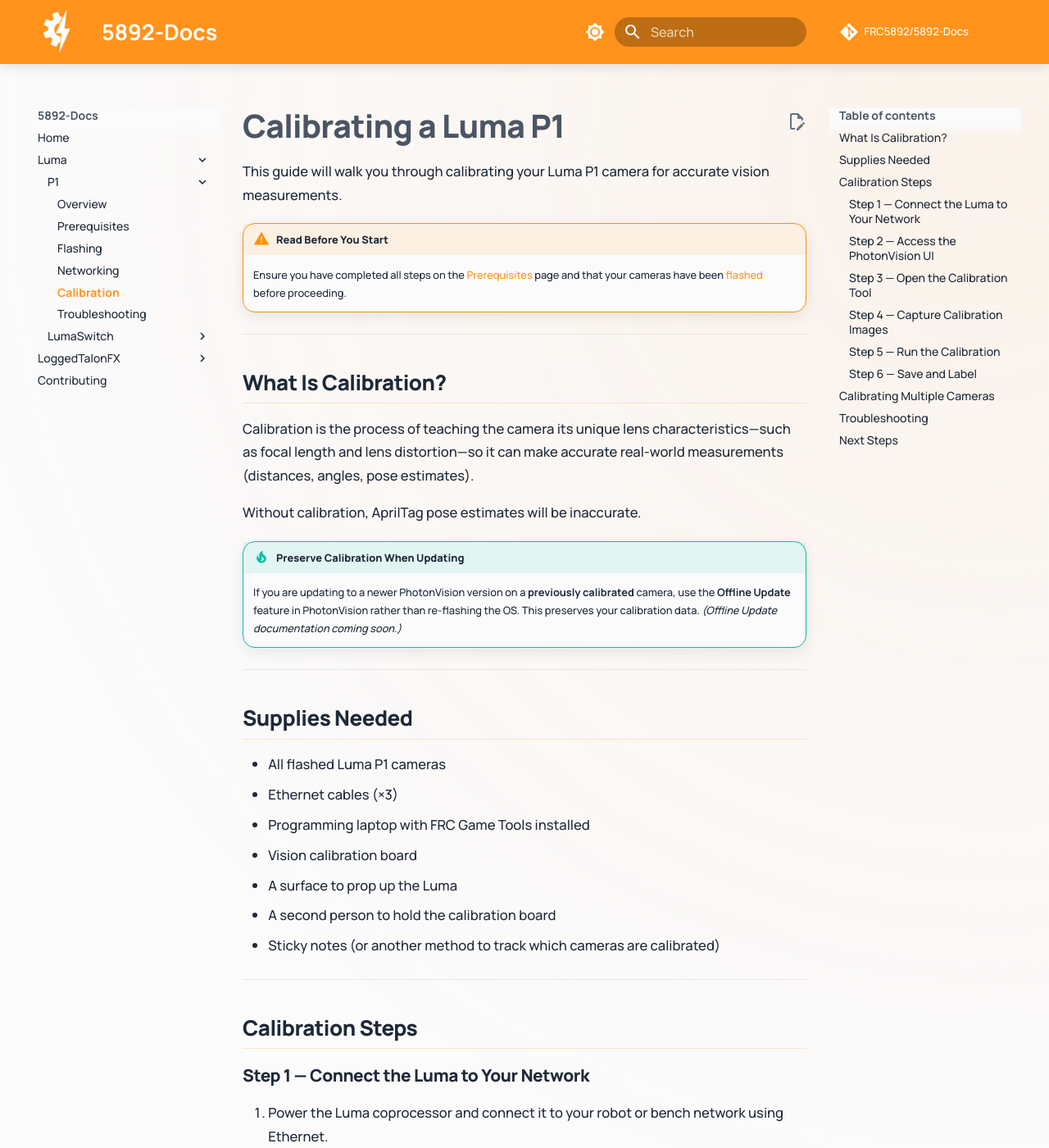
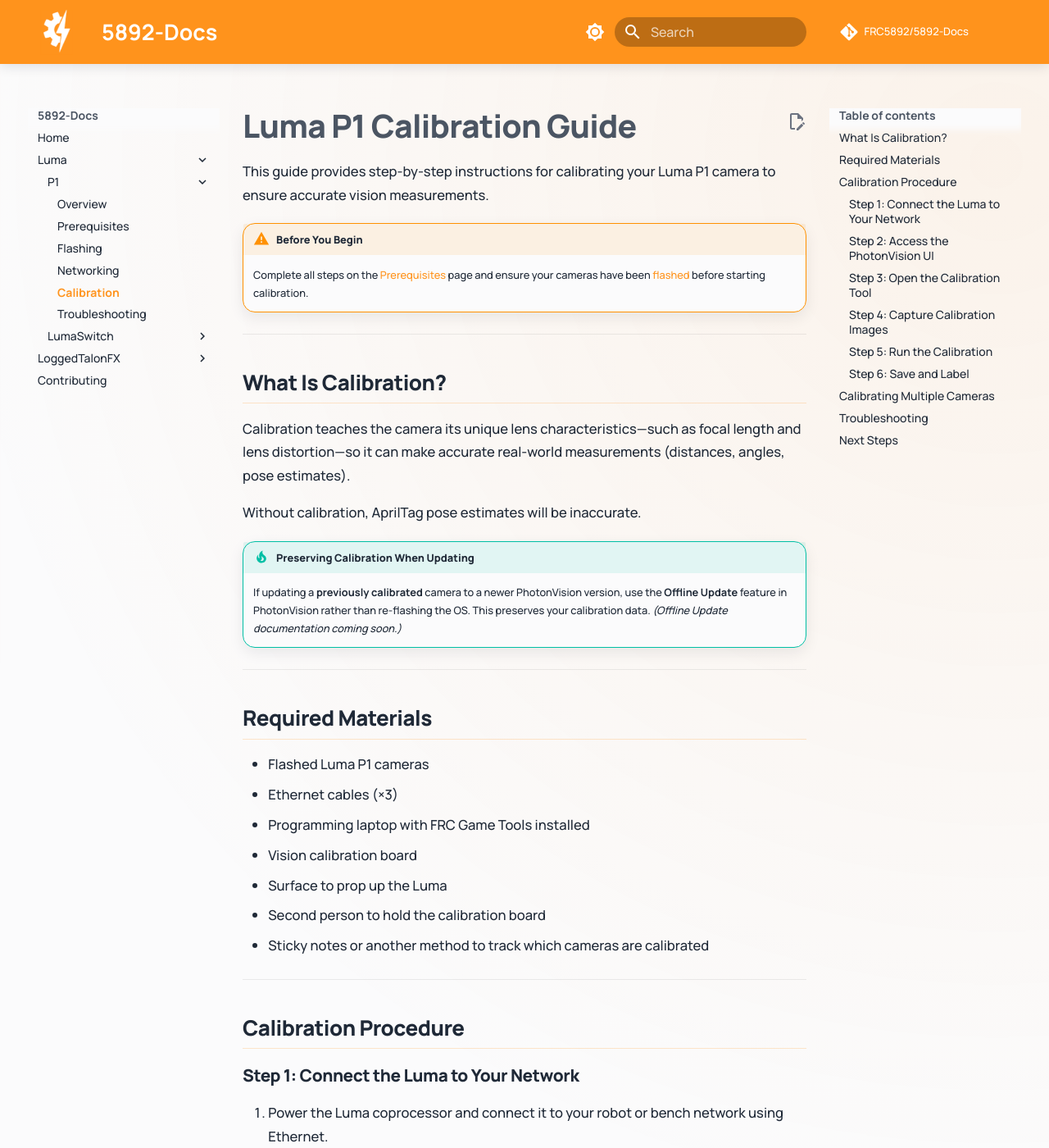
Before and after one commit to FRC5892/Luma-Docs, an MkDocs documentation site: the page built from docs/p1/calibration.md, in a window 1280 px wide and 1400 px high. Shown: the whole window at 82% size. Built offline with MkDocs 1.6.1 and Material for MkDocs 9.7.7, drawn with Linux system fonts in a browser that asks for light colours; comment, search, counter and statistics services are not loaded; some of the changed text lies outside the part shown.

Commit message:
Revise Luma P1 calibration guide: enhance clarity, update section titles, and improve formatting for better readability

```diff
--- a/docs/p1/calibration.md
+++ b/docs/p1/calibration.md
@@ -1,79 +1,80 @@
 
-# Calibrating a Luma P1
 
-This guide will walk you through calibrating your Luma P1 camera for accurate vision measurements.
+# Luma P1 Calibration Guide
 
-!!! warning "Read Before You Start"
-    Ensure you have completed all steps on the [Prerequisites](prerequisites.md) page and that your cameras have been [flashed](flashing.md) before proceeding.
+This guide provides step-by-step instructions for calibrating your Luma P1 camera to ensure accurate vision measurements.
+
+!!! warning "Before You Begin"
+    Complete all steps on the [Prerequisites](prerequisites.md) page and ensure your cameras have been [flashed](flashing.md) before starting calibration.
 
 ---
 
 ## What Is Calibration?
 
-Calibration is the process of teaching the camera its unique lens characteristics—such as focal length and lens distortion—so it can make accurate real-world measurements (distances, angles, pose estimates).
+Calibration teaches the camera its unique lens characteristics—such as focal length and lens distortion—so it can make accurate real-world measurements (distances, angles, pose estimates).
 
 Without calibration, AprilTag pose estimates will be inaccurate.
 
-!!! tip "Preserve Calibration When Updating"
-    If you are updating to a newer PhotonVision version on a **previously calibrated** camera, use the **Offline Update** feature in PhotonVision rather than re-flashing the OS. This preserves your calibration data. *(Offline Update documentation coming soon.)*
+!!! tip "Preserving Calibration When Updating"
+    If updating a **previously calibrated** camera to a newer PhotonVision version, use the **Offline Update** feature in PhotonVision rather than re-flashing the OS. This preserves your calibration data. *(Offline Update documentation coming soon.)*
 
 ---
 
-## Supplies Needed
+## Required Materials
 
-- All flashed Luma P1 cameras
+- Flashed Luma P1 cameras
 - Ethernet cables (×3)
 - Programming laptop with FRC Game Tools installed
 - Vision calibration board
-- A surface to prop up the Luma
-- A second person to hold the calibration board
-- Sticky notes (or another method to track which cameras are calibrated)
+- Surface to prop up the Luma
+- Second person to hold the calibration board
+- Sticky notes or another method to track which cameras are calibrated
 
 ---
 
-## Calibration Steps
+## Calibration Procedure
 
-### Step 1 — Connect the Luma to Your Network
+### Step 1: Connect the Luma to Your Network
 
 1. Power the Luma coprocessor and connect it to your robot or bench network using Ethernet.
 2. Verify your laptop is on the same network as the camera.
-3. Confirm network link/activity on the switch port for that camera (often indicated by a flashing link light), then allow normal boot time before opening PhotonVision.
+3. Confirm network link/activity on the switch port for that camera (often indicated by a flashing link light). Allow normal boot time before opening PhotonVision.
 
 !!! note
-    For full wiring and networking setup (radio wiring, hostname, static IP, port forwarding, stream ports, and SSH), see the **[Luma Networking Guide](networking.md)**.
+    For full wiring and networking setup—including radio wiring, hostname, static IP, port forwarding, stream ports, and SSH—see the [Luma Networking Guide](networking.md).
 
-!!! tip "If You Are Using LumaSwitch"
+!!! tip "Using LumaSwitch?"
     On power-up, LumaSwitch Ethernet status lights should blink once. The red PoE LED indicates PoE is active on fused PoE ports.
 
-### Step 2 — Access the PhotonVision UI
+### Step 2: Access the PhotonVision UI
 
-1. Open a browser and navigate to the PhotonVision dashboard. The default address is typically `http://photonvision.local:5800` or the device's IP address with port `5800`. Note that it is 'http://', not 'https://'.
+1. Open a browser and navigate to the PhotonVision dashboard. The default address is typically `http://photonvision.local:5800` or the device's IP address with port `5800`. (Note: use 'http://', not 'https://'.)
 2. You should see the PhotonVision interface with a live camera feed.
 
 !!! note
     See the [PhotonVision documentation](https://docs.photonvision.org/) for the exact default IP or hostname for your device, as well as troubleshooting instructions.
 
-### Step 3 — Open the Calibration Tool
+### Step 3: Open the Calibration Tool
 
 1. In the PhotonVision dashboard, navigate to the **Camera** tab.
 2. Select your camera from the list.
 3. Click on the **Calibration** section or tab.
 
-### Step 4 — Capture Calibration Images
+### Step 4: Capture Calibration Images
 
 1. Select the appropriate **calibration board** type (e.g., chessboard, charuco).
 2. Enter the board dimensions exactly as measured for your target.
-3. Have your second person **hold the calibration board** flat and steady.
-4. Move the camera (or the board) to **many different angles and distances**, capturing images that cover the full frame—corners, edges, and center.
+3. Have your second person hold the calibration board flat and steady.
+4. Move the camera (or the board) to many different angles and distances, capturing images that cover the full frame—corners, edges, and center.
 5. Capture a minimum of 12 images. **25–30 images** is recommended for a good calibration. More is better. Your goal is to blot out the feed with the multicolored dots.
 
 !!! tip "Tips for a Good Calibration"
     - Cover the **entire field of view**—not just the center.
     - Use a mix of distances and angles, including extreme ones.
-    - Ensure the board is **flat** and the image is sharp (not blurry).
+    - Ensure the board is flat and the image is sharp (not blurry).
     - Good lighting helps—avoid harsh shadows on the board.
 
-### Step 5 — Run the Calibration
+### Step 5: Run the Calibration
 
 1. Once you have enough images, click **Calibrate** (or the equivalent button in PhotonVision).
 2. PhotonVision will process the images and report a **reprojection error**.
```
Also changed, not shown: other parts of docs/p1/calibration.md (+7 -12 lines).
